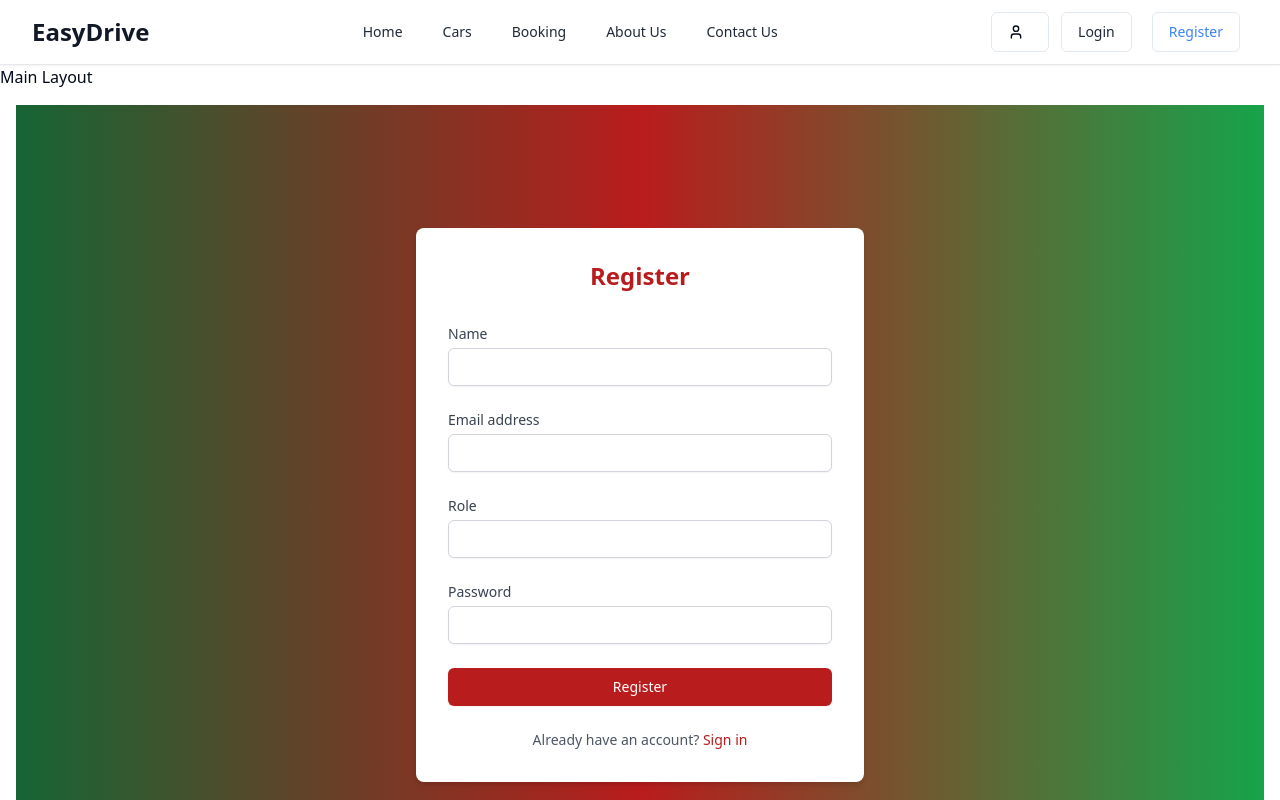
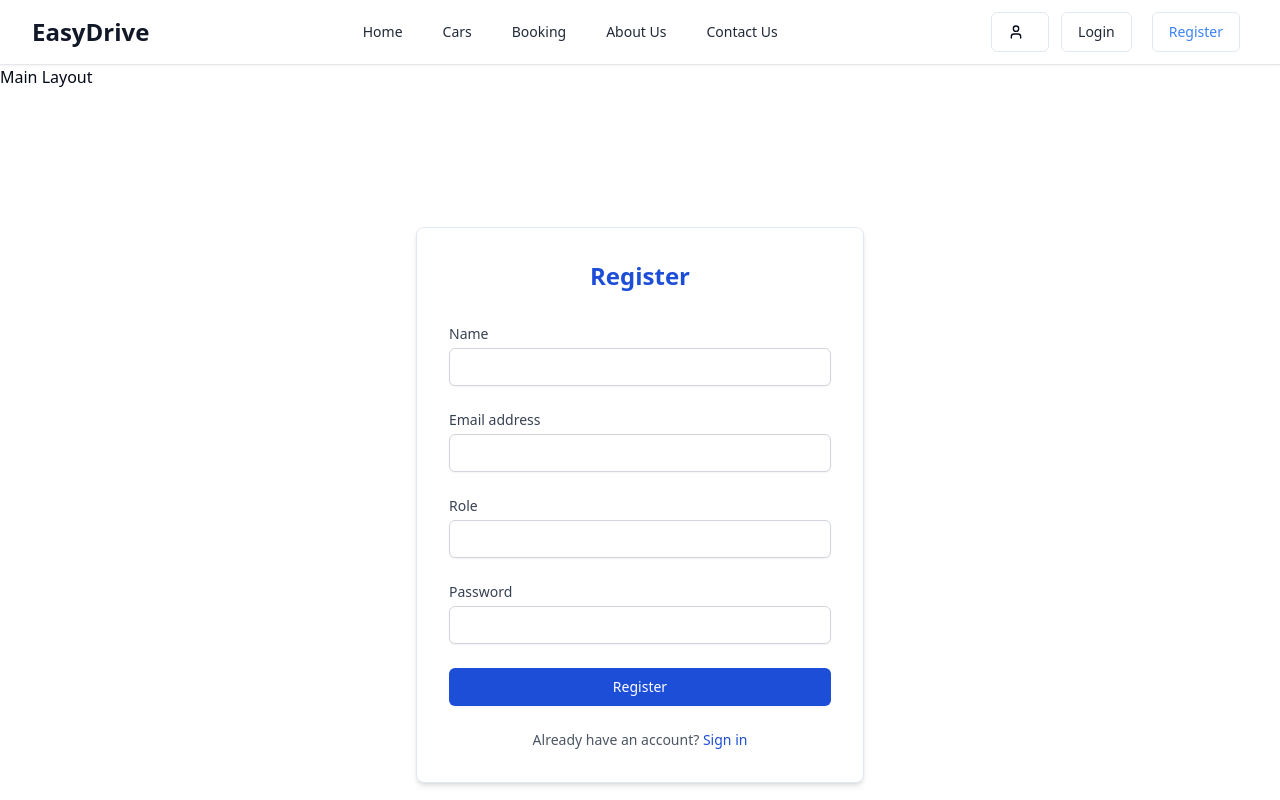
Before and after one commit to yusuf-khan-swd/easy-drive-frontend-vite-shadcn, a React (Vite) app: page /register in a window 1280 px wide. Shown: the top 800 px of the page. Built offline with nearby package versions, Linux system fonts and the light colour scheme.

Commit message:
change color from red to blue

```diff
--- a/src/pages/Login.tsx
+++ b/src/pages/Login.tsx
@@ -31,7 +31,7 @@ const Login = () => {
   return (
     <div className="min-h-[70vh] flex items-center justify-center">
       <div className="border w-full max-w-md bg-white shadow-md rounded-lg p-8">
-        <h2 className="text-2xl font-semibold text-center text-red-700">
+        <h2 className="text-2xl font-semibold text-center text-blue-700">
           Login
         </h2>
         <form className="mt-8 space-y-6" onSubmit={handleSubmit}>
@@ -71,7 +71,7 @@ const Login = () => {
             <div className="text-sm">
               <Link
                 to="/register"
-                className="font-medium text-red-700 hover:text-red-500"
+                className="font-medium text-blue-700 hover:text-blue-500"
               >
                 New here? Register now
               </Link>
@@ -79,7 +79,7 @@ const Login = () => {
             <div className="text-sm">
               <a
                 href="#"
-                className="font-medium text-red-700 hover:text-red-500"
+                className="font-medium text-blue-700 hover:text-blue-500"
               >
                 Forgot your password?
               </a>
@@ -88,7 +88,7 @@ const Login = () => {
           <div>
             <button
               type="submit"
-              className="w-full flex justify-center py-2 px-4 border border-transparent rounded-md shadow-sm text-sm font-medium text-white bg-red-700 hover:bg-red-500 focus:outline-none focus:ring-2 focus:ring-offset-2 focus:ring-green-700"
+              className="w-full flex justify-center py-2 px-4 border border-transparent rounded-md shadow-sm text-sm font-medium text-white bg-blue-700 hover:bg-blue-500 focus:outline-none focus:ring-2 focus:ring-offset-2 focus:ring-green-700"
             >
               Sign in
             </button>
--- a/src/pages/Register.tsx
+++ b/src/pages/Register.tsx
@@ -26,9 +26,9 @@ const Register = () => {
     // console.log("our input", { name, email, password, role }, "output:", user);
   };
   return (
-    <div className="min-h-screen flex items-center justify-center bg-gradient-to-r from-green-800 via-red-700 to-green-600">
-      <div className="w-full max-w-md bg-white shadow-md rounded-lg p-8">
-        <h2 className="text-2xl font-semibold text-center text-red-700">
+    <div className="min-h-screen flex items-center justify-center">
+      <div className="border w-full max-w-md bg-white shadow-md rounded-lg p-8">
+        <h2 className="text-2xl font-semibold text-center text-blue-700">
           Register
         </h2>
         <form className="mt-8 space-y-6" onSubmit={handleSubmit}>
@@ -98,7 +98,7 @@ const Register = () => {
           <div>
             <button
               type="submit"
-              className="w-full flex justify-center py-2 px-4 border border-transparent rounded-md shadow-sm text-sm font-medium text-white bg-red-700 hover:bg-red-500 focus:outline-none focus:ring-2 focus:ring-offset-2 focus:ring-green-700"
+              className="w-full flex justify-center py-2 px-4 border border-transparent rounded-md shadow-sm text-sm font-medium text-white bg-blue-700 hover:bg-blue-500 focus:outline-none focus:ring-2 focus:ring-offset-2 focus:ring-green-700"
             >
               Register
             </button>
@@ -109,7 +109,7 @@ const Register = () => {
             Already have an account?{" "}
             <Link
               to="/login"
-              className="font-medium text-red-700 hover:text-red-500"
+              className="font-medium text-blue-700 hover:text-blue-500"
             >
               Sign in
             </Link>
```
